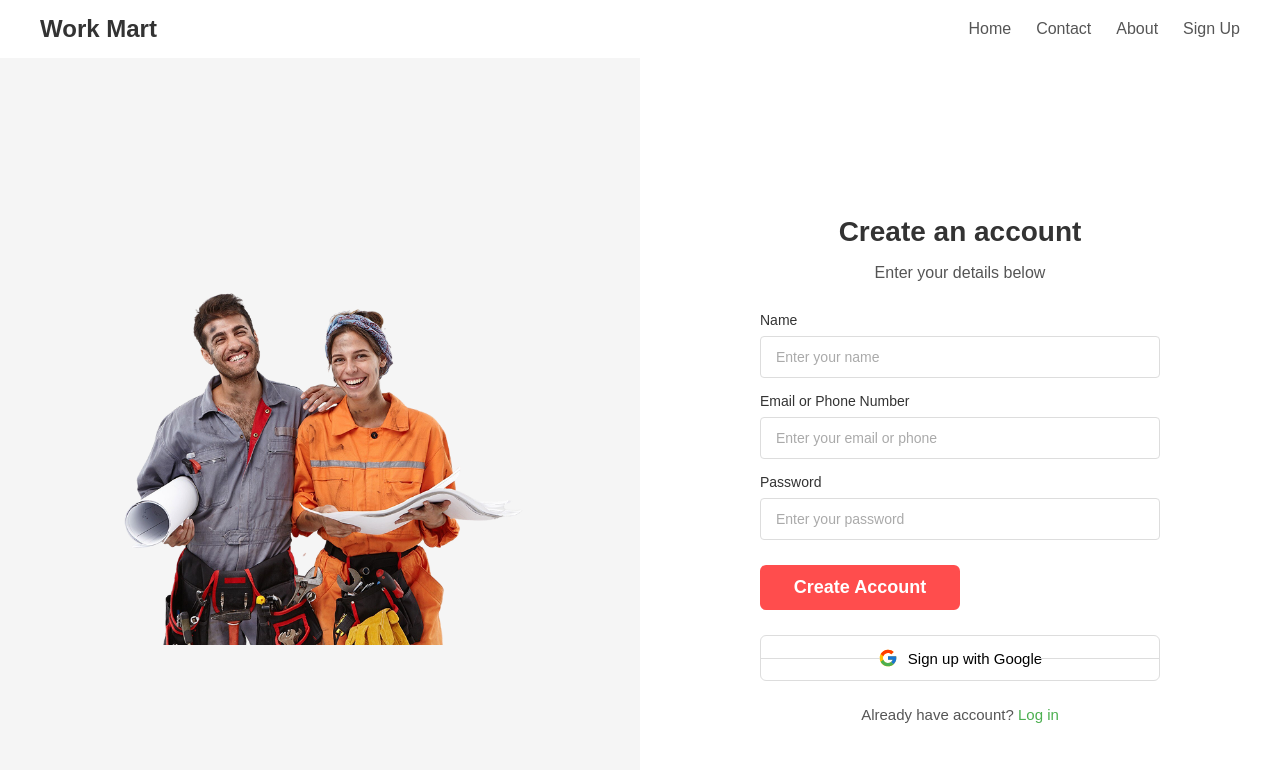
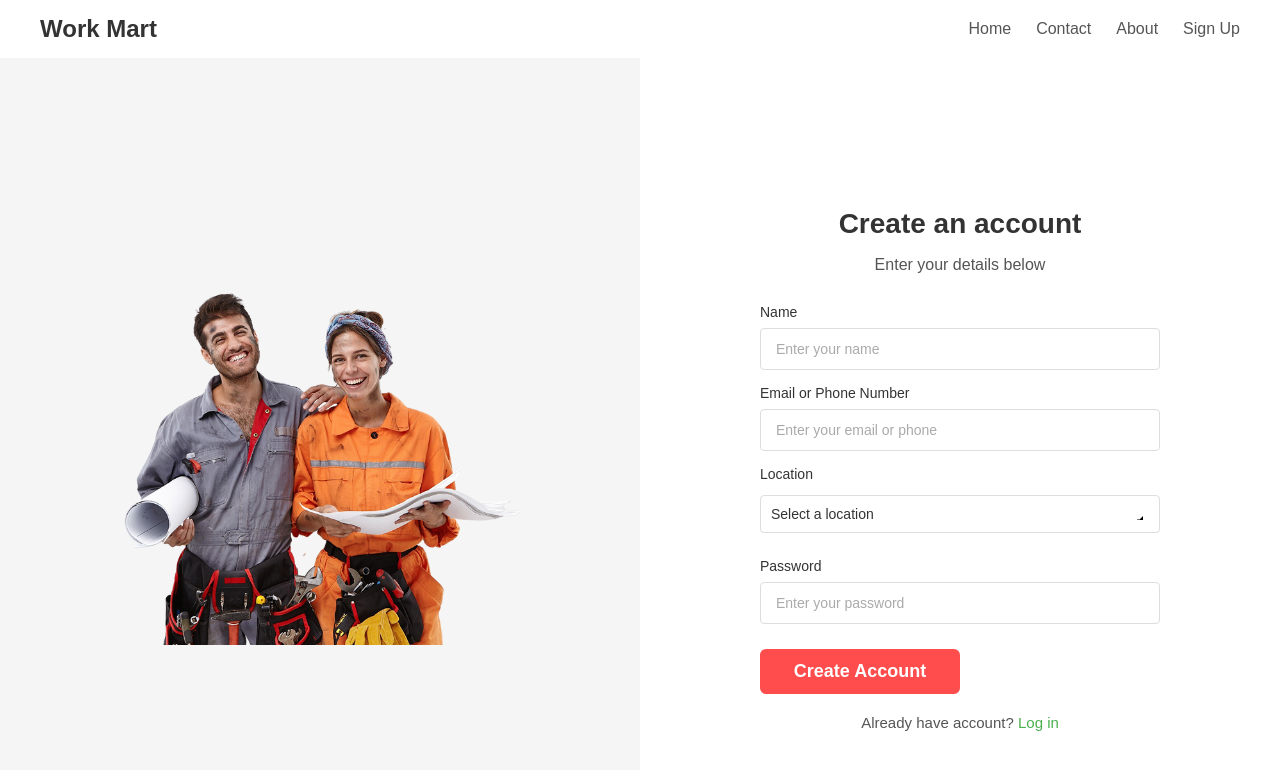
Before and after one commit to Fathir2001/workmart, a React (Create React App) app in the folder frontend/: page /register in a window 1280 px wide. Shown: the top 770 px of the page. Built offline with nearby package versions, Linux system fonts and the light colour scheme.

Commit message:
Add location field to registration form and update styles for select elements

```diff
--- a/frontend/src/pages/Register.js
+++ b/frontend/src/pages/Register.js
@@ -1,5 +1,5 @@
 import React, { useState } from 'react';
-   import { FcGoogle } from 'react-icons/fc';
+//  import { FcGoogle } from 'react-icons/fc';
 import axios from 'axios';
 import '../styles/Register.css';
 import workerImage from '../Images/female-male-workers-wearing-work-clothes 1.png';
@@ -8,6 +8,7 @@ import React, { useState } from 'react';
   const [name, setName] = useState('');
   const [emailOrPhone, setEmailOrPhone] = useState('');
   const [password, setPassword] = useState('');
+  const [location, setLocation] = useState('');
   const [error, setError] = useState(null);
   const [success, setSuccess] = useState(null);
 
@@ -18,6 +19,7 @@ import React, { useState } from 'react';
         name,
         emailOrPhone,
         password,
+        location,
       });
       setSuccess('Account created successfully!');
       setError(null);
@@ -73,6 +75,44 @@ import React, { useState } from 'react';
             </div>
 
             <div className="form-group">
+              <label htmlFor="location">Location</label>
+              <select
+                id="location"
+                className="form-select"
+                value={location}
+                onChange={(e) => setLocation(e.target.value)}
+                required
+              >
+                <option value="" disabled>Select a location</option>
+                <option value="Colombo">Colombo</option>
+                <option value="Gampaha">Gampaha</option>
+                <option value="Kalutara">Kalutara</option>
+                <option value="Kandy">Kandy</option>
+                <option value="Matale">Matale</option>
+                <option value="Nuwara Eliya">Nuwara Eliya</option>
+                <option value="Galle">Galle</option>
+                <option value="Matara">Matara</option>
+                <option value="Hambantota">Hambantota</option>
+                <option value="Jaffna">Jaffna</option>
+                <option value="Kilinochchi">Kilinochchi</option>
+                <option value="Mannar">Mannar</option>
+                <option value="Mullaitivu">Mullaitivu</option>
+                <option value="Vavuniya">Vavuniya</option>
+                <option value="Batticaloa">Batticaloa</option>
+                <option value="Ampara">Ampara</option>
+                <option value="Trincomalee">Trincomalee</option>
+                <option value="Kurunegala">Kurunegala</option>
+                <option value="Puttalam">Puttalam</option>
+                <option value="Anuradhapura">Anuradhapura</option>
+                <option value="Polonnaruwa">Polonnaruwa</option>
+                <option value="Badulla">Badulla</option>
+                <option value="Monaragala">Monaragala</option>
+                <option value="Ratnapura">Ratnapura</option>
+                <option value="Kegalle">Kegalle</option>
+              </select>
+            </div>
+
+            <div className="form-group">
               <label htmlFor="password">Password</label>
               <input
                 type="password"
@@ -93,12 +133,12 @@ import React, { useState } from 'react';
           {error && <p style={{ color: 'red' }}>{error}</p>}
           {success && <p style={{ color: 'green' }}>{success}</p>}
 
-             <div className="social-login">
+          {/* <div className="social-login">
             <button className="google-button">
               <FcGoogle className="google-icon" />
               <span>Sign up with Google</span>
             </button>
-             </div>
+          </div> */}
 
           <div className="login-redirect">
             Already have account? <a href="/login" className="login-link">Log in</a>
--- a/frontend/src/pages/Work.js
+++ b/frontend/src/pages/Work.js
@@ -2,7 +2,6 @@ import React from 'react';
 import { useNavigate } from 'react-router-dom';
 
 import Payment from '../components/Payment';
-import Category from '../components/Category';
 import Bottom from '../components/Bottom';
 import Footer from '../components/Footer';
 
@@ -17,7 +16,6 @@ const Work = () => {
     <div>
 
       <Payment navigateToPostJob={navigateToPostJob} />
-      <Category />
       <Bottom />
       <Footer />
     </div>
--- a/frontend/src/styles/Register.css
+++ b/frontend/src/styles/Register.css
@@ -162,6 +162,24 @@
   text-decoration: underline;
 }
 
+
+.form-select {
+  width: 100%;
+  padding: 12px;
+  border: 1px solid #ddd;
+  border-radius: 4px;
+  font-size: 14px;
+  color: #333;
+  background-color: white;
+  margin-top: 5px;
+  appearance: menulist; /* Shows the dropdown arrow */
+}
+
+.form-select:focus {
+  outline: none;
+  border-color: #007bff;
+}
+
 /* Responsive adjustments */
 @media (max-width: 992px) {
   .register-page {
```
Lines whose indentation alone changed are shown as unchanged.
